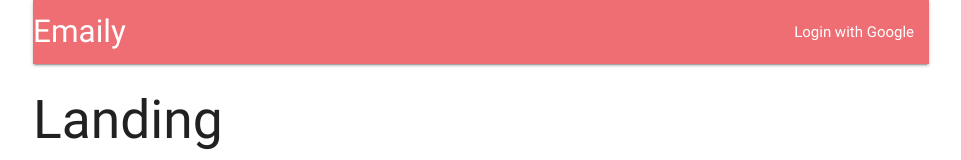
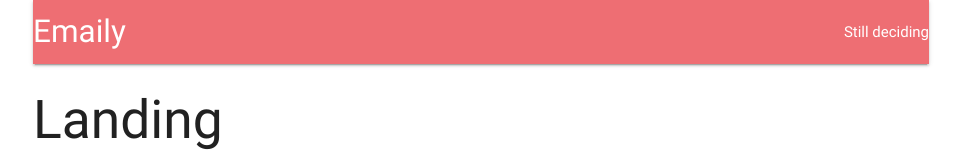
Before and after one commit to chandan7193/backend, a React (Create React App) app in the folder client/: page / in a window 1280 px wide. Shown: the top 160 px of the page, without its empty margins (159-1120 px from the left). Built offline with nearby package versions, Linux system fonts and the light colour scheme; no server answers.

Commit message:
Accessing state inside Header

```diff
--- a/client/src/components/Header.js
+++ b/client/src/components/Header.js
@@ -1,14 +1,29 @@
 import React, {Component} from 'react';
+import { connect }from 'react-redux';
 
-export default class Header extends Component{
+
+ class Header extends Component{
+   renderContent(){
+
+     switch(this.props.auth)  {
+       case null:
+        return 'Still deciding'
+       case false:
+        return 'im loggedout'
+       default:
+        return 'i  logged in';
+     }
+   }
+
   render(){
+
     return(
       <div >
         <nav>
           <div className="nav-wrapper">
             <a className=" left brand-logo">Emaily</a>
             <ul  className="right">
-              <li><a >Login with Google</a></li>
+              {this.renderContent()}
             </ul>
           </div>
         </nav>
@@ -16,3 +31,9 @@ export default class Header extends Component{
     )
   }
 }
+
+function mapsStateToProps({auth}){
+  return {auth};
+}
+
+export default connect(mapsStateToProps)(Header);
```
